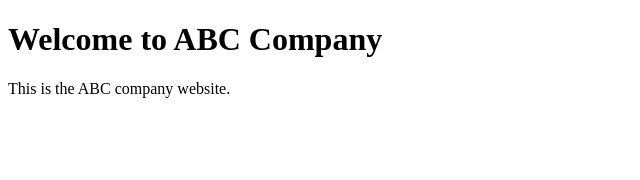
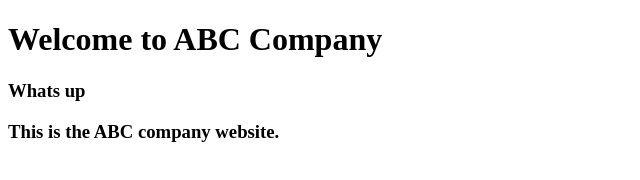
Before and after one commit to subashkumar2101-png/abc-website, a plain HTML site: page index.html in a window 1280 px wide. Shown: the whole page, without its empty margins (0-640 px from the left). Drawn offline with Linux system fonts and the light colour scheme.

Commit message:
Update home page

```diff
--- a/index.html
+++ b/index.html
@@ -7,7 +7,7 @@
 <body>
 
 <h1>Welcome to ABC Company</h1>
-
+<h3>Whats up<h3>
 <p>This is the ABC company website.</p>
 
 </body>
```
